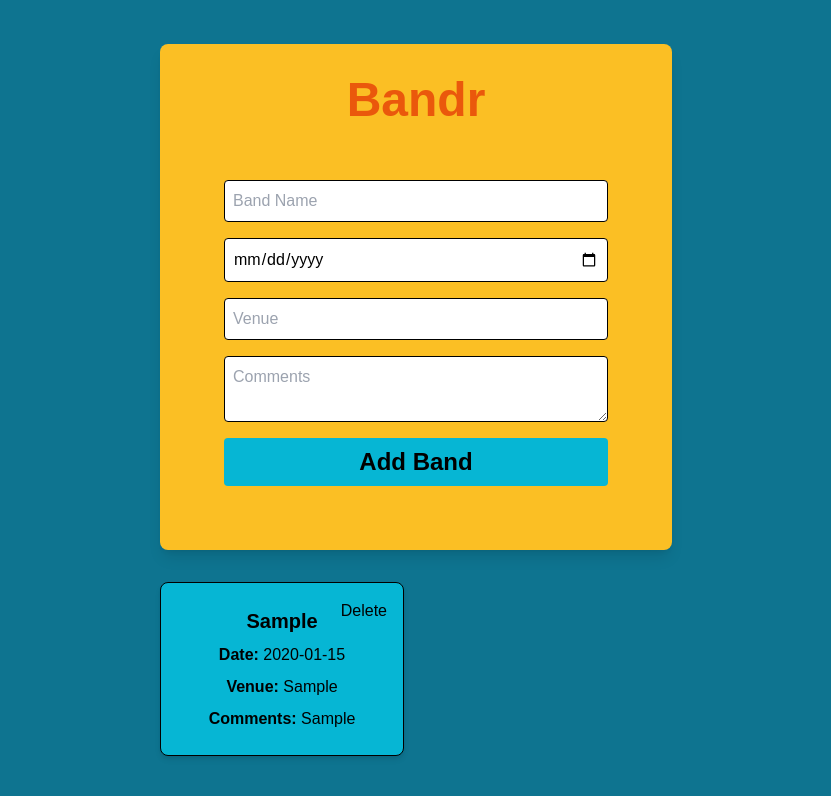
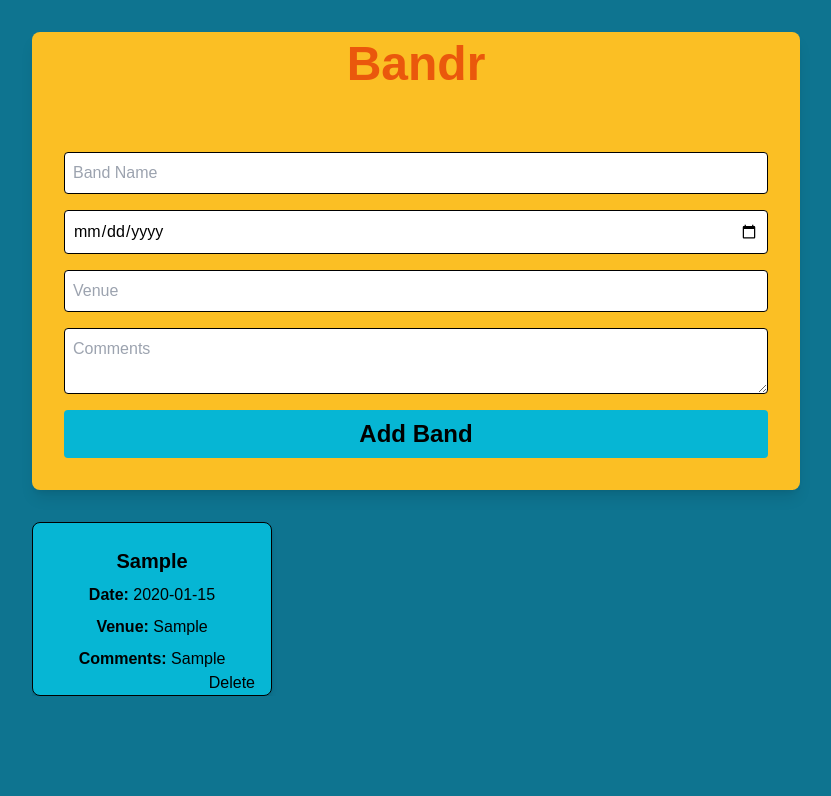
Before and after one commit to ben-rosner-williamsburg/bandr, a React (Vite) app: page / in a window 1280 px wide. Both pictures are taken after typing "Sample", "2020-01-15", "Sample", "Sample" into the empty fields and a click on the button "Add Band". Shown: the top 796 px of the page, without its empty margins (224-1055 px from the left). Built offline with nearby package versions, Linux system fonts and the light colour scheme; no server answers.

Commit message:
Adjust sizing of card container to allow overflow

```diff
--- a/src/App.tsx
+++ b/src/App.tsx
@@ -24,12 +24,12 @@ const App: React.FC = () => {
   }, [bands]);
 
   return (
-    <div className="bg-tahiti-dark h-screen flex flex-col items-center  p-* justify-center">
-      <div className="bg-yellow p-8 max-w-lg w-full mx-auto bg-white rounded-lg shadow-lg">
-        <h1 className="text-5xl font-bold font-sans-graphik text-2xl text-orange text-center mb-6">Bandr</h1>
+    <div className="bg-tahiti-dark p-8 h-auto min-h-screen flex flex-col items-center justify-start">
+      <div className="bg-yellow max-w-3xl w-full mx-auto bg-white rounded-lg shadow-lg">
+        <h1 className="text-5xl font-bold p-2 text-center mb-6 text-orange text-center mb-6">Bandr</h1>
         <BandForm onAddBand={addBand} />
       </div>
-      <div className="mt-8 w-full max-w-lg">
+      <div className="mt-8 w-full max-w-3xl overflow-y-auto">
         <BandList bands={bands} onDeleteBand={deleteBand} />
      </div>
     </div>
--- a/src/components/BandList.tsx
+++ b/src/components/BandList.tsx
@@ -8,7 +8,7 @@ interface BandListProps {
 
 const BandList: React.FC<BandListProps> = ({ bands, onDeleteBand }) => {
   return (
-    <div className="grid gap-6 grid-cols-1 sm:grid-cols-2">
+    <div className="grid grid-cols-1 sm:grid-cols-2 lg:grid-cols-3 gap-6">
       {bands.map((band) => (
         <div
           key={band.id}
@@ -35,7 +35,7 @@ const BandList: React.FC<BandListProps> = ({ bands, onDeleteBand }) => {
             </p>
           )}
           <button
-            className="absolute top-4 right-4 text-red-500 hover:text-red-700 hover:shadow-lg z-10"
+            className="absolute align-bottom right-4 text-red-500 hover:text-red-700 hover:shadow-lg z-10"
             onClick={() => {
               onDeleteBand(band.id);
             }}
```
